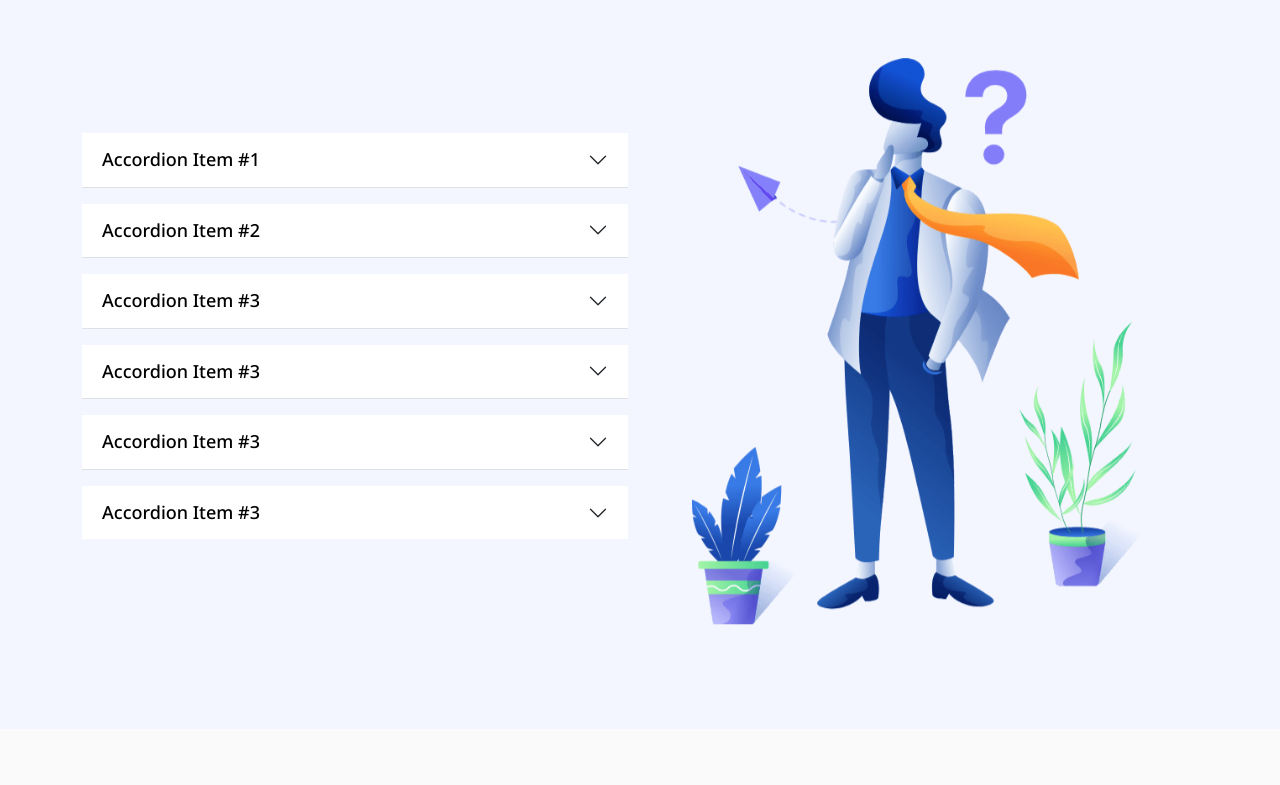
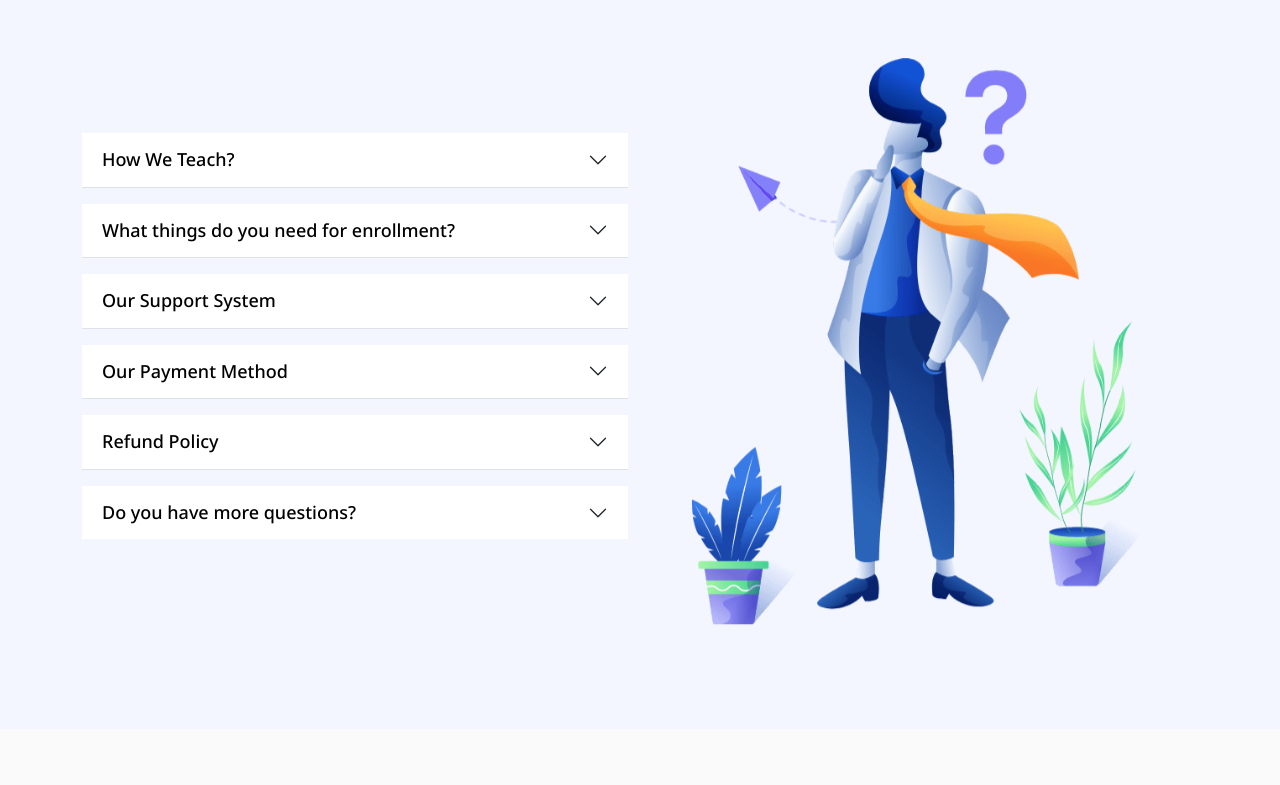
Before and after one commit to sajib-hossan1/programming-champ, a React (Create React App) app: page / in a window 1280 px wide. Shown: the part 2880-3665 px from the top of the page. Built offline with nearby package versions, Linux system fonts and the light colour scheme.

Commit message:
faq section text updated

```diff
--- a/src/components/Contact/Contact.js
+++ b/src/components/Contact/Contact.js
@@ -10,7 +10,7 @@ const Contact = () => {
                     <div className="col-md-12 col-lg-6">
                         <div className="contact-card-left">
                             <h3>Get In Touch</h3>
-                            <span>Lorem ipsum dolor sit, amet consectetur adipisicing elit. Cumque, quaerat.</span>
+                            <span>If you have any query about us, feel free to message us.</span>
                             <div className='mb-2'>
                                 <i class="fa-solid fa-phone"></i>
                                 <span>Phone : +21 123456789</span>
--- a/src/components/Faq/Faq.js
+++ b/src/components/Faq/Faq.js
@@ -13,61 +13,73 @@ const Faq = () => {
                             <div class="accordion-item mb-3">
                                 <h2 class="accordion-header" id="flush-headingOne">
                                     <button class="accordion-button collapsed" type="button" data-bs-toggle="collapse" data-bs-target="#flush-collapseOne" aria-expanded="false" aria-controls="flush-collapseOne">
-                                        Accordion Item #1
+                                        How We Teach?
                                     </button>
                                 </h2>
                                 <div id="flush-collapseOne" class="accordion-collapse collapse" aria-labelledby="flush-headingOne" data-bs-parent="#accordionFlushExample">
-                                <div class="accordion-body">Placeholder content for this accordion, which is intended to demonstrate the <code>.accordion-flush</code> class. This is the first item's accordion body.</div>
+                                    <div class="accordion-body">
+                                        This is a online based learning platfrom. We release video with module type and student can see their particular course video from our website.
+                                    </div>
                                 </div>
                             </div>
                             <div class="accordion-item mb-3">
                                 <h2 class="accordion-header" id="flush-headingTwo">
                                 <button class="accordion-button collapsed" type="button" data-bs-toggle="collapse" data-bs-target="#flush-collapseTwo" aria-expanded="false" aria-controls="flush-collapseTwo">
-                                    Accordion Item #2
+                                    What things do you need for enrollment?
                                 </button>
                                 </h2>
                                 <div id="flush-collapseTwo" class="accordion-collapse collapse" aria-labelledby="flush-headingTwo" data-bs-parent="#accordionFlushExample">
-                                <div class="accordion-body">Placeholder content for this accordion, which is intended to demonstrate the <code>.accordion-flush</code> class. This is the second item's accordion body. Let's imagine this being filled with some actual content.</div>
+                                    <div class="accordion-body">
+                                        You must have to your personal computer or laptop to do coding practice with us and a good internet connection to see our buffer less video. You have to know little about computer knowledge.
+                                    </div>
                                 </div>
                             </div>
                             <div class="accordion-item mb-3">
                                 <h2 class="accordion-header" id="flush-headingThree">
                                 <button class="accordion-button collapsed" type="button" data-bs-toggle="collapse" data-bs-target="#flush-collapseThree" aria-expanded="false" aria-controls="flush-collapseThree">
-                                    Accordion Item #3
+                                    Our Support System
                                 </button>
                                 </h2>
                                 <div id="flush-collapseThree" class="accordion-collapse collapse" aria-labelledby="flush-headingThree" data-bs-parent="#accordionFlushExample">
-                                <div class="accordion-body">Placeholder content for this accordion, which is intended to demonstrate the <code>.accordion-flush</code> class. This is the third item's accordion body. Nothing more exciting happening here in terms of content, but just filling up the space to make it look, at least at first glance, a bit more representative of how this would look in a real-world application.</div>
+                                    <div class="accordion-body">
+                                        By practicing code you will definitely got stcuk. Then simply you can email or post your particular course group or On the other hand we have live support session in our web site you can simply click support {'>'} click your course {'>'} get the solutions of your problem.
+                                    </div>
                                 </div>
                             </div>
                             <div class="accordion-item mb-3">
                                 <h2 class="accordion-header" id="flush-headingFour">
                                 <button class="accordion-button collapsed" type="button" data-bs-toggle="collapse" data-bs-target="#flush-collapseFour" aria-expanded="false" aria-controls="flush-collapseFour">
-                                    Accordion Item #3
+                                    Our Payment Method
                                 </button>
                                 </h2>
                                 <div id="flush-collapseFour" class="accordion-collapse collapse" aria-labelledby="flush-headingFour" data-bs-parent="#accordionFlushExample">
-                                <div class="accordion-body">Placeholder content for this accordion, which is intended to demonstrate the <code>.accordion-flush</code> class. This is the third item's accordion body. Nothing more exciting happening here in terms of content, but just filling up the space to make it look, at least at first glance, a bit more representative of how this would look in a real-world application.</div>
+                                    <div class="accordion-body">
+                                        We accept ssl commerz. You can simply payment us with ssl commerz.
+                                    </div>
                                 </div>
                             </div>
                             <div class="accordion-item mb-3">
                                 <h2 class="accordion-header" id="flush-headingFive">
                                 <button class="accordion-button collapsed" type="button" data-bs-toggle="collapse" data-bs-target="#flush-collapseFive" aria-expanded="false" aria-controls="flush-collapseFive">
-                                    Accordion Item #3
+                                    Refund Policy
                                 </button>
                                 </h2>
                                 <div id="flush-collapseFive" class="accordion-collapse collapse" aria-labelledby="flush-headingFive" data-bs-parent="#accordionFlushExample">
-                                <div class="accordion-body">Placeholder content for this accordion, which is intended to demonstrate the <code>.accordion-flush</code> class. This is the third item's accordion body. Nothing more exciting happening here in terms of content, but just filling up the space to make it look, at least at first glance, a bit more representative of how this would look in a real-world application.</div>
+                                    <div class="accordion-body">
+                                        Our refund policy is very simple you can read this from <a href="policy">here</a>
+                                    </div>
                                 </div>
                             </div>
                             <div class="accordion-item mb-3">
                                 <h2 class="accordion-header" id="flush-headingSix">
                                 <button class="accordion-button collapsed" type="button" data-bs-toggle="collapse" data-bs-target="#flush-collapseSix" aria-expanded="false" aria-controls="flush-collapseSix">
-                                    Accordion Item #3
+                                    Do you have more questions?
                                 </button>
                                 </h2>
                                 <div id="flush-collapseSix" class="accordion-collapse collapse" aria-labelledby="flush-headingSix" data-bs-parent="#accordionFlushExample">
-                                <div class="accordion-body">Placeholder content for this accordion, which is intended to demonstrate the <code>.accordion-flush</code> class. This is the third item's accordion body. Nothing more exciting happening here in terms of content, but just filling up the space to make it look, at least at first glance, a bit more representative of how this would look in a real-world application.</div>
+                                    <div class="accordion-body">
+                                        If you have more questions you simply message us using our website or you can send message here : programmingchamp@gmail.com
+                                    </div>
                                 </div>
                             </div>
                         </div>
--- a/src/components/Footer/Footer.js
+++ b/src/components/Footer/Footer.js
@@ -29,7 +29,7 @@ const Footer = () => {
                     </div>
                     <div className="col-lg-4 col-md-6 mx-auto">
                         <h3 className='mb-3'>Our Payment Method</h3>
-                        <a href="#app"><img src={ssl} alt="googleApp" className='img-fluid' /></a>
+                        <a href="#ssl"><img src={ssl} alt="ssl" className='img-fluid' /></a>
                     </div>
                 </div>
                 <p className='copyright-text'>&copy; All Rights Reserved By ProgrammingChamp | 2022</p>
```
